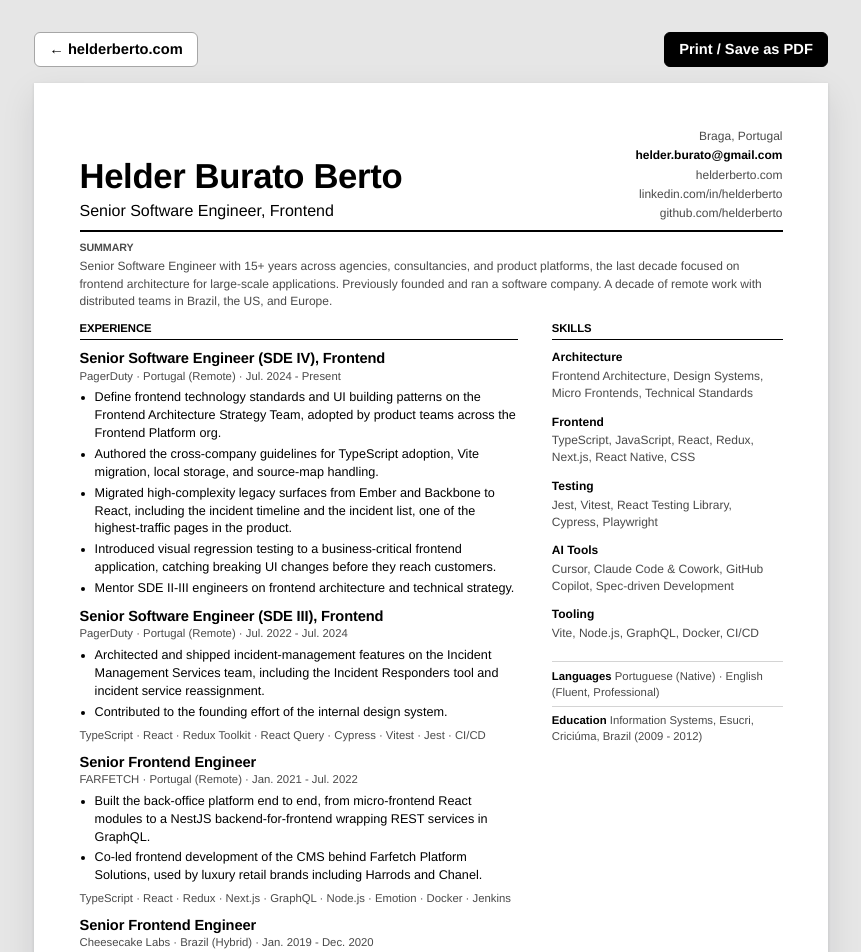
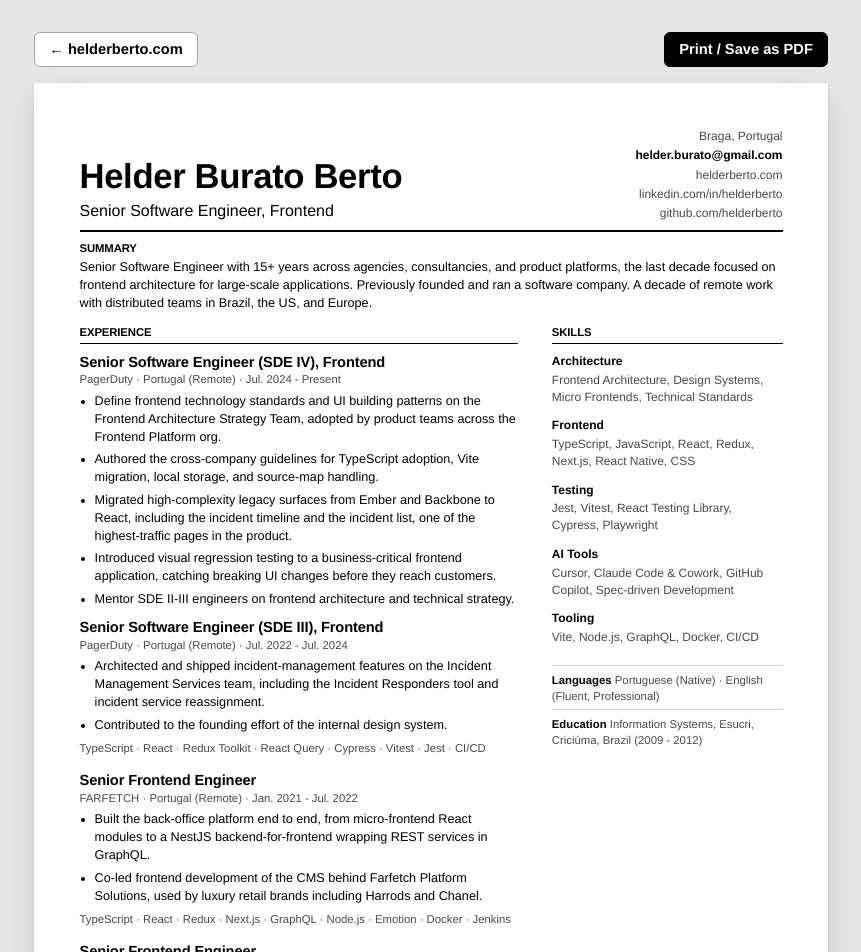
Before and after one commit to helderberto/helderberto.com, a Next.js app: page /resume in a window 1280 px wide. Shown: the top 952 px of the page, without its empty margins (209-1070 px from the left). Built offline with nearby package versions, Linux system fonts and the light colour scheme.

Commit message:
style: loosen resume spacing and fix heading hierarchy

```diff
--- a/src/app/resume/resume.module.css
+++ b/src/app/resume/resume.module.css
@@ -11,7 +11,7 @@
   font-size: 26pt;
   font-weight: 800;
   line-height: 1;
-  letter-spacing: -0.035em;
+  letter-spacing: -0.02em;
   color: var(--rs-accent);
 }
 
@@ -37,8 +37,7 @@
 
 .summary {
   margin-top: 1mm;
-  font-size: 9pt;
-  color: var(--rs-muted);
+  font-size: 9.5pt;
 }
 
 .body {
@@ -64,7 +63,7 @@
 }
 
 .job + .job {
-  margin-top: 2.5mm;
+  margin-top: 4mm;
 }
 
 .jobTitle {
@@ -88,7 +87,7 @@
 }
 
 .bullets li {
-  margin-bottom: 0.7mm;
+  margin-bottom: 1.2mm;
   font-size: 9.5pt;
 }
 
@@ -160,9 +159,9 @@
 
 .summaryTitle {
   margin-top: 2.5mm;
-  font-size: 8pt;
+  font-size: 8.5pt;
   font-weight: 700;
-  letter-spacing: 0.14em;
+  letter-spacing: 0.12em;
   text-transform: uppercase;
-  color: var(--rs-muted);
+  color: var(--rs-ink);
 }
```
